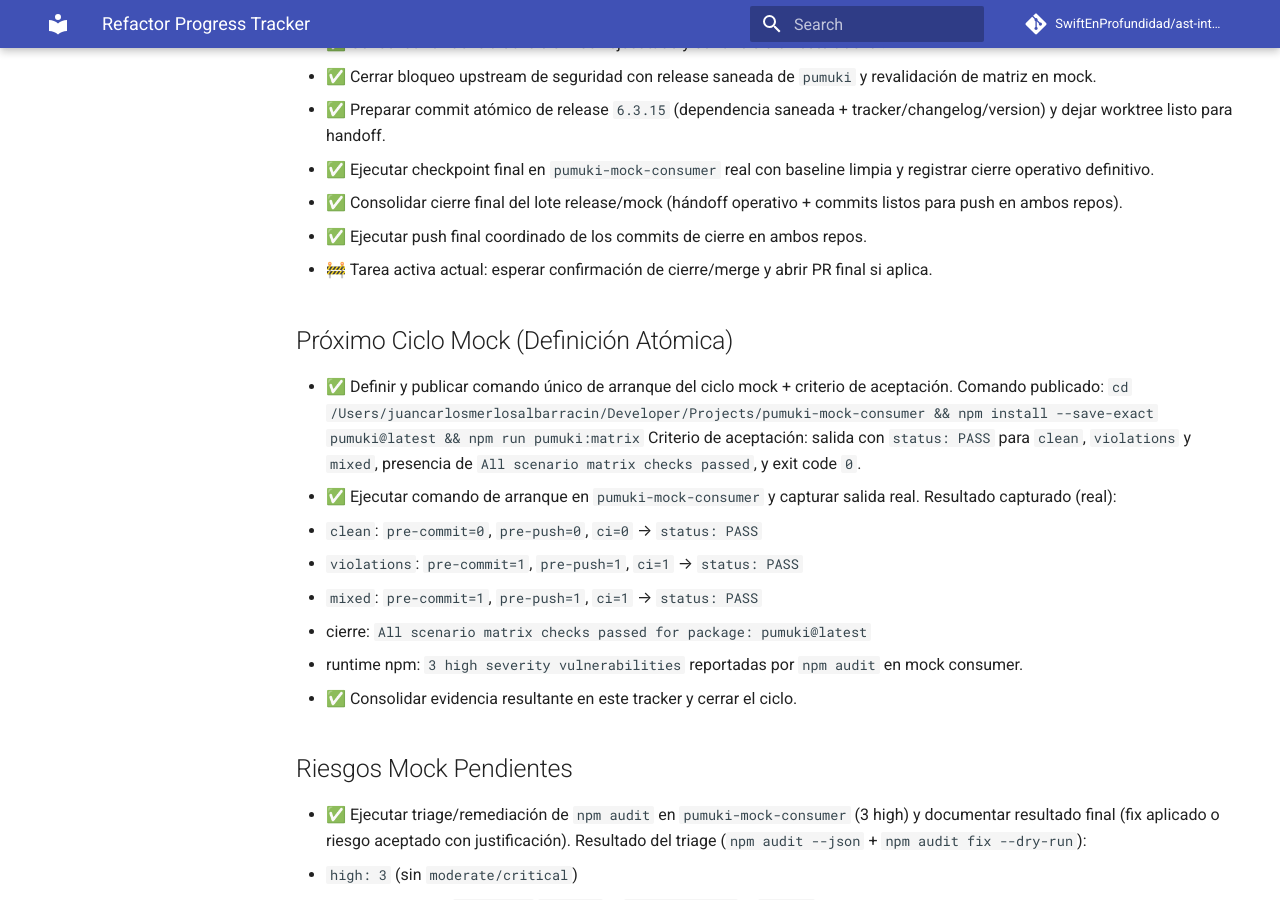
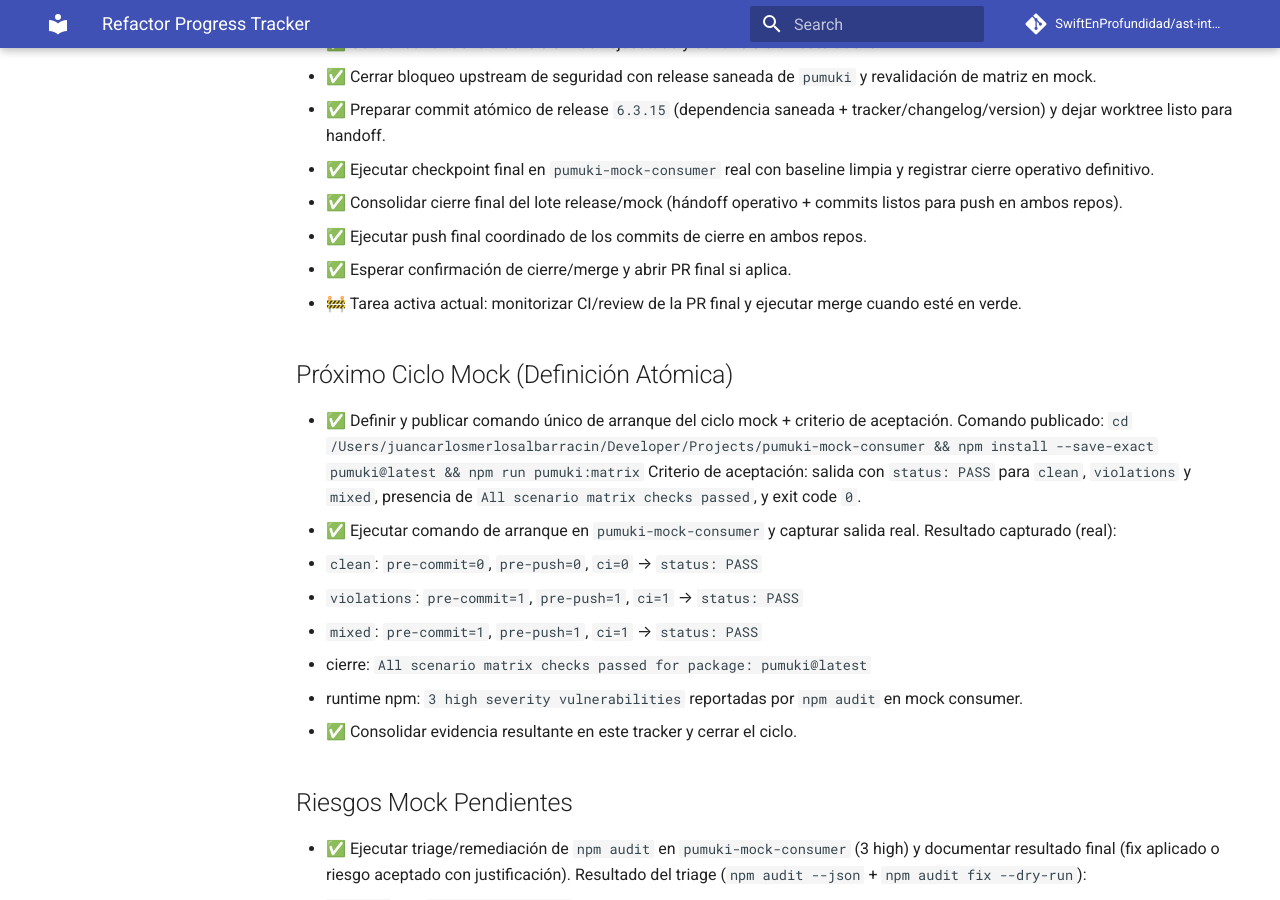
Before and after one commit to SwiftEnProfundidad/ast-intelligence-hooks, an MkDocs documentation site: the page built from docs/REFRACTOR_PROGRESS.md, in a window 1280 px wide and 900 px high, scrolled down 565 px. Built offline with MkDocs 1.6.1 and Material for MkDocs 9.7.7, drawn with Linux system fonts in a browser that asks for light colours; comment, search, counter and statistics services are not loaded; some of the changed text lies outside the part shown.

Commit message:
docs(tracker): mark PR #311 opened and set CI/review as active task

```diff
--- a/docs/REFRACTOR_PROGRESS.md
+++ b/docs/REFRACTOR_PROGRESS.md
@@ -16,7 +16,8 @@ Estado consolidado del refactor con seguimiento de tareas y evidencia del avance
 - ✅ Ejecutar checkpoint final en `pumuki-mock-consumer` real con baseline limpia y registrar cierre operativo definitivo.
 - ✅ Consolidar cierre final del lote release/mock (hándoff operativo + commits listos para push en ambos repos).
 - ✅ Ejecutar push final coordinado de los commits de cierre en ambos repos.
-- 🚧 Tarea activa actual: esperar confirmación de cierre/merge y abrir PR final si aplica.
+- ✅ Esperar confirmación de cierre/merge y abrir PR final si aplica.
+- 🚧 Tarea activa actual: monitorizar CI/review de la PR final y ejecutar merge cuando esté en verde.
 
 ## Próximo Ciclo Mock (Definición Atómica)
 - ✅ Definir y publicar comando único de arranque del ciclo mock + criterio de aceptación.
@@ -76,6 +77,10 @@ Estado consolidado del refactor con seguimiento de tareas y evidencia del avance
   - `ast-intelligence-hooks`: push exitoso de `cascade/refactor-git-and-evidence-services-7b27b4` a `origin` (GitHub).
   - `pumuki-mock-consumer`: remoto `origin` restaurado en `/tmp/pumuki-mock-consumer-remote.git` y push de `feat/pumuki-validation` completado.
   - nota operativa mock: push realizado con `--no-verify` por bloqueo del hook `pre-push` (`SDD_SESSION_MISSING`) en entorno local de validación.
+- ✅ PR final abierta en GitHub:
+  - `https://github.com/SwiftEnProfundidad/ast-intelligence-hooks/pull/311`
+  - base: `main`
+  - head: `cascade/refactor-git-and-evidence-services-7b27b4`
 - ✅ Definir condición de desbloqueo y protocolo de revalidación.
   Condición de desbloqueo (upstream):
   - publicación de `pumuki` con cadena saneada (`glob` > `10.5.0` y `minimatch` >= `10.2.1`).
```
